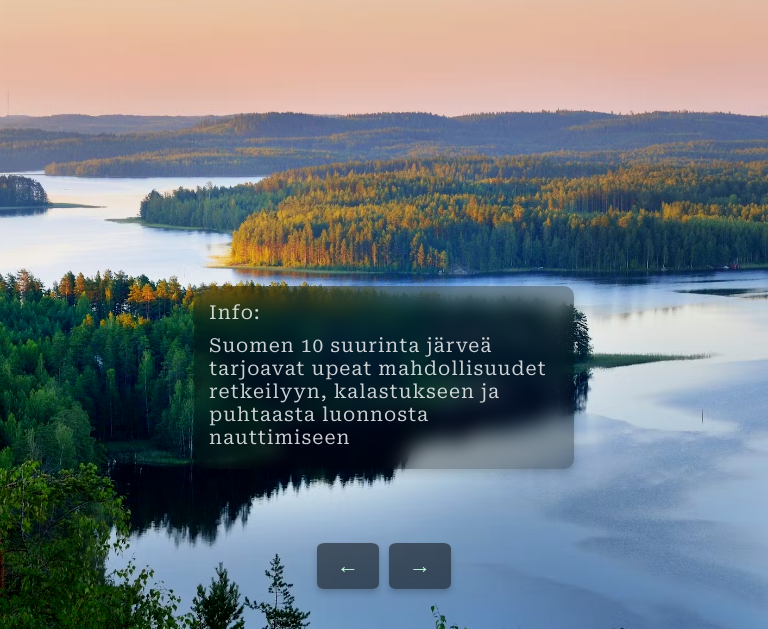
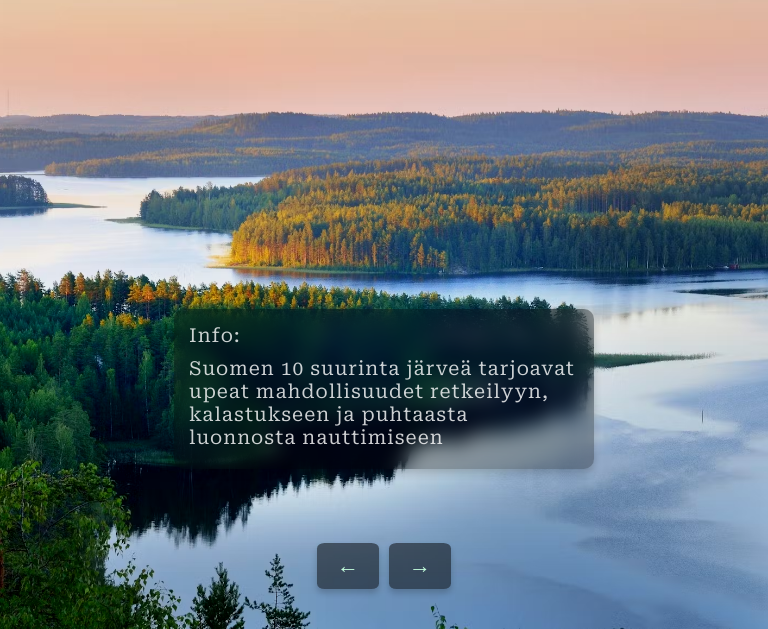
Before and after one commit to Moontags/Finnish_Lakes-_Gallery, a plain HTML site: page index.html in a window 768 px wide. Shown: the part 171-800 px from the top of the page. Drawn offline with Linux system fonts and the light colour scheme.

Commit message:
Updated  Info-box

```diff
--- a/style.css
+++ b/style.css
@@ -10,6 +10,7 @@
 }
 
 /* Header */
+
 .header-blur {
   position: fixed;
   top: 0;
@@ -39,6 +40,7 @@
 }
 
 /* Slider */
+
 .image-slider {
   display: flex;
   align-items: center;
@@ -76,6 +78,7 @@
 }
 
 /* Tooltips */
+
 .slide .tooltip {
   position: absolute;
   bottom: 10%;
@@ -95,6 +98,7 @@
 }
 
 /* Navigation */
+
 .navigation {
   position: absolute;
   bottom: 5%;
@@ -129,7 +133,7 @@
   position: fixed;
   bottom: 80px;
   left: 20px;
-  width: 440px;
+  width: 480px;
   padding: 15px;
   background: rgba(0, 0, 0, 0.3);
   letter-spacing: 1px;
@@ -157,6 +161,7 @@
 }
 
 /* Language Switch */
+
 .language-switch {
   position: absolute;
   top: 10px;
@@ -166,6 +171,8 @@
   justify-content: space-between;
   padding: 0 20px;
 }
+
+/* Language Button */
 
 .language-switch button {
   background: rgba(255, 255, 255, 0.3);
@@ -185,6 +192,7 @@
 }
 
 /* Media Queries */
+
 @media (max-width: 600px) {
   .header-blur {
     height: 33vh;
@@ -211,6 +219,7 @@
 }
 
 /* Info Box Media Queries */
+
 @media (min-width: 1024px) {
   .info-box {
     left: 50%;
@@ -221,7 +230,7 @@
 
 @media (max-width: 1024px) and (min-width: 768px) {
   .info-box {
-    width: 380px;
+    width: 420px;
     left: 50%;
     bottom: 160px;
     transform: translateX(-50%);
@@ -231,7 +240,7 @@
 
 @media (max-width: 768px) and (min-width: 481px) {
   .info-box {
-    width: 380px;
+    width: 420px;
     background: rgba(0, 0, 0, 0.3);
     left: 50%;
     bottom: 160px;
```
Also changed, not shown: script.js (+13 -2 lines).
